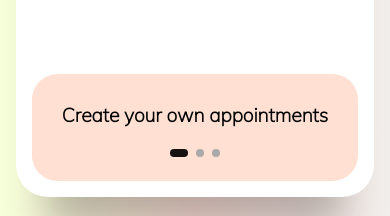
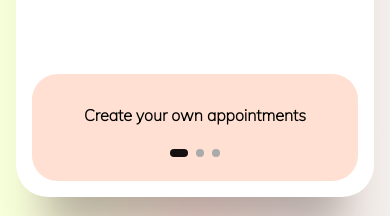
Before and after one commit to maegancp/maegancp.github.io, a PHP site: page / in a window 390 px wide. Shown: the part 628-844 px from the top of the page. Run offline with PHP 8.4, Linux system fonts and the light colour scheme; some libraries are stand-ins or nearby versions.

Commit message:
Update login.css

```diff
--- a/css/login.css
+++ b/css/login.css
@@ -392,7 +392,7 @@ main.sign-up-mode .carousel {
   }
 
   .text-group h2 {
-    font-size: 1.2rem;
+    font-size: 1rem;
   }
 
   .form {
```
